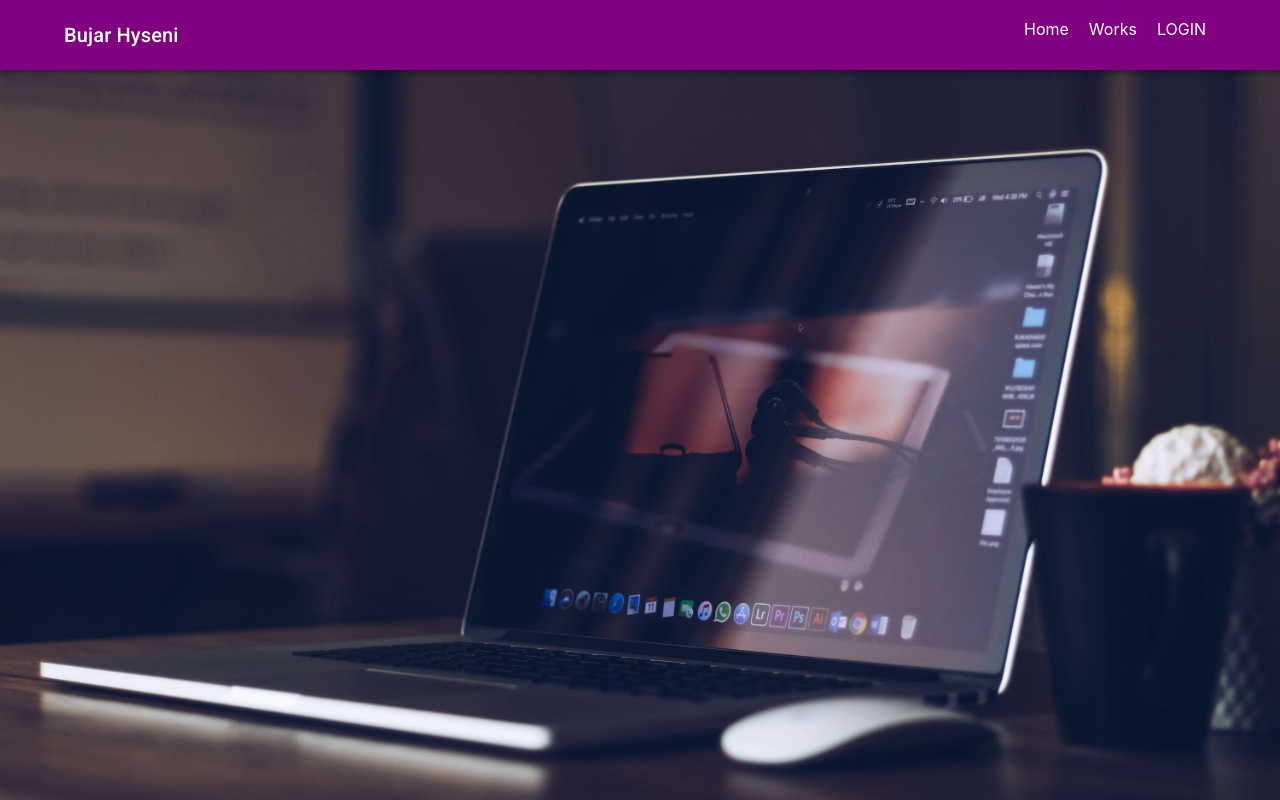
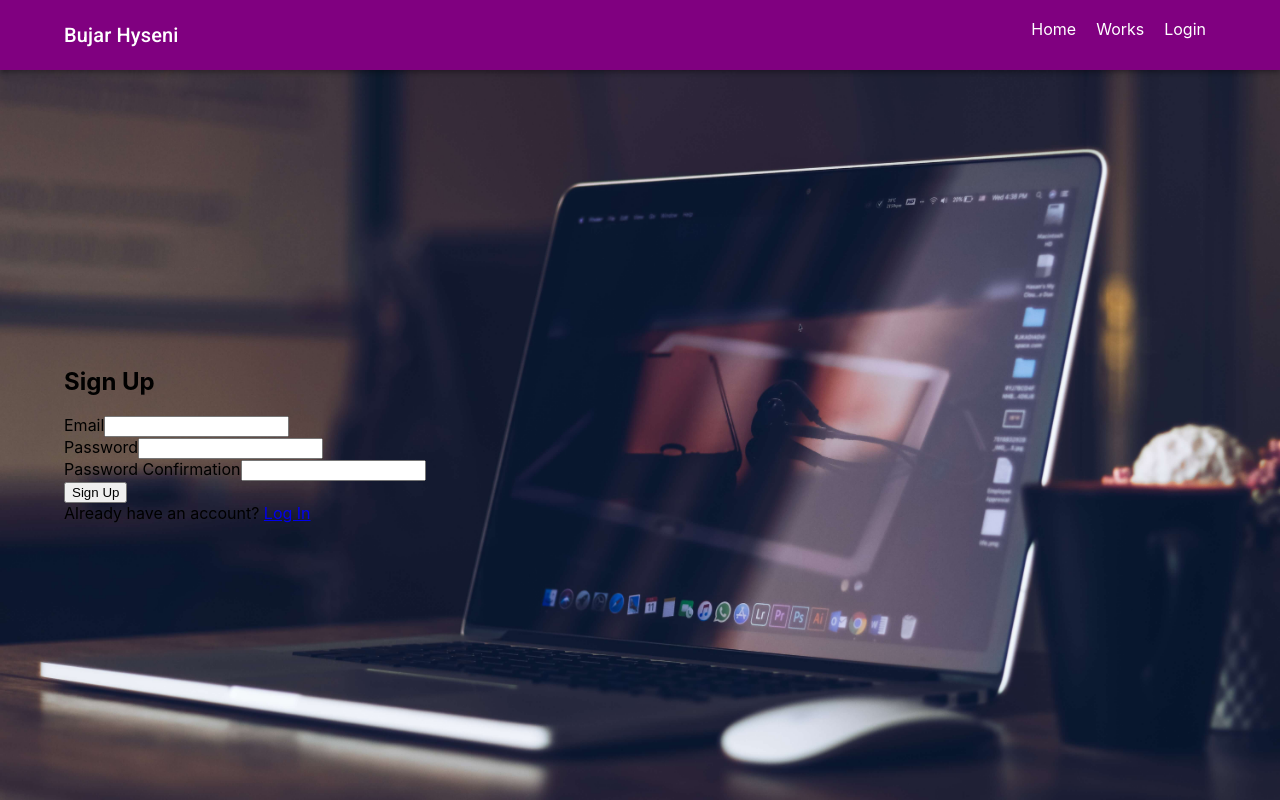
Before and after one commit to bujargit/my-portfolio, a React (Create React App) app: page /signup in a window 1280 px wide. Built offline with nearby package versions, Linux system fonts and the light colour scheme; no server answers.

Commit message:
Create authorize

```diff
--- a/package.json
+++ b/package.json
@@ -11,9 +11,10 @@
     "@testing-library/jest-dom": "^5.15.1",
     "@testing-library/react": "^11.2.7",
     "@testing-library/user-event": "^12.8.3",
+    "dotenv": "^10.0.0",
+    "firebase": "^7.24.0",
     "react": "^17.0.2",
     "react-dom": "^17.0.2",
-    "react-helmet": "^6.1.0",
     "react-router-dom": "^5.3.0",
     "react-scripts": "4.0.3",
     "react-spinners": "^0.11.0",
--- a/src/App.js
+++ b/src/App.js
@@ -1,10 +1,14 @@
 import { useState, useEffect } from "react";
 import { BrowserRouter as Router, Route, Switch } from "react-router-dom";
 import "./App.css";
+import { AuthProvider } from "./context/AuthContext";
+import Signup from "./pages/Signup";
+import PrivateRoute from "./pages/PrivateRoute";
 import Navbar from "./components/Navbar";
 import Home from "./pages/Home";
 import Blog from "./pages/Blog";
 import Login from "./pages/Login";
+import Dashboard from "./pages/Dashboard";
 import bgImg from "./assets/img/app-bg.jpg";
 import { createTheme, ThemeProvider } from "@mui/material/styles";
 import Container from "@mui/material/Container";
@@ -41,33 +45,33 @@ function App() {
   }, []);
   return (
     <ThemeProvider theme={theme}>
+      <Router>
+        <Navbar theme={theme} />
+        <div className="contentBg" style={{ backgroundImage: `url(${bgImg})` }}>
           {loading ? (
             <div className="loader__wrapper">
-          <BounceLoader className="loader__icon" size={30} color={"#800080"} loading={loading} />
+              <BounceLoader
+                className="loader__icon"
+                size={30}
+                color={"#800080"}
+                loading={loading}
+              />
             </div>
           ) : (
-        <Router>
-          <Navbar theme={theme} />
-          <div
-            className="contentBg"
-            style={{ backgroundImage: `url(${bgImg})` }}
-          >
             <Container>
               <Switch>
-                <Route exact path="/">
-                  <Home />
-                </Route>
-                <Route path="/blog">
-                  <Blog />
-                </Route>
-                <Route path="/login">
-                  <Login />
-                </Route>
+                <Route exact path="/" component={Home} />
+                <Route path="/blog" component={Blog} />
+                <AuthProvider>
+                  <PrivateRoute path="/dashboard" component={Dashboard} />
+                  <Route path="/login" component={Login} />
+                  <Route path="/signup" component={Signup} />
+                </AuthProvider>
               </Switch>
             </Container>
+          )}
         </div>
       </Router>
-      )}
     </ThemeProvider>
   );
 }
--- a/src/components/HeaderLinks.js
+++ b/src/components/HeaderLinks.js
@@ -1,6 +1,7 @@
 import React from "react";
 import { NavLink } from "react-router-dom";
 import classes from "./HeaderLinks.module.css";
+// import { useAuth } from "../context/AuthContext";
 
 export default function HeaderLinks() {
   return (
@@ -18,7 +19,7 @@ export default function HeaderLinks() {
         </li>
         <li>
           <NavLink to="/login" activeClassName={classes.active}>
-            LOGIN
+            Login
           </NavLink>
         </li>
       </ul>
--- /dev/null
+++ b/src/context/AuthContext.js
@@ -0,0 +1,62 @@
+import React, { useContext, useState, useEffect } from "react"
+import { auth } from "../firebase"
+
+const AuthContext = React.createContext()
+
+export function useAuth() {
+  return useContext(AuthContext)
+}
+
+export function AuthProvider({ children }) {
+  const [currentUser, setCurrentUser] = useState()
+  const [loading, setLoading] = useState(true)
+
+  function signup(email, password) {
+    return auth.createUserWithEmailAndPassword(email, password)
+  }
+
+  function login(email, password) {
+    return auth.signInWithEmailAndPassword(email, password)
+  }
+
+  function logout() {
+    return auth.signOut()
+  }
+
+  function resetPassword(email) {
+    return auth.sendPasswordResetEmail(email)
+  }
+
+  function updateEmail(email) {
+    return currentUser.updateEmail(email)
+  }
+
+  function updatePassword(password) {
+    return currentUser.updatePassword(password)
+  }
+
+  useEffect(() => {
+    const unsubscribe = auth.onAuthStateChanged(user => {
+      setCurrentUser(user)
+      setLoading(false)
+    })
+
+    return unsubscribe
+  }, [])
+
+  const value = {
+    currentUser,
+    login,
+    signup,
+    logout,
+    resetPassword,
+    updateEmail,
+    updatePassword
+  }
+
+  return (
+    <AuthContext.Provider value={value}>
+      {!loading && children}
+    </AuthContext.Provider>
+  )
+}
--- /dev/null
+++ b/src/firebase.js
@@ -0,0 +1,14 @@
+import firebase from "firebase/app";
+import "firebase/auth";
+
+const app = firebase.initializeApp({
+  apiKey: process.env.REACT_APP_FIREBASE_API_KEY,
+  authDomain: process.env.REACT_APP_FIREBASE_AUTH_DOMAIN,
+  projectId: process.env.REACT_APP_FIREBASE_PROJECT_ID,
+  storageBucket: process.env.REACT_APP_FIREBASE_STORAGE_BUCKET,
+  messagingSenderId: process.env.REACT_APP_FIREBASE_MESSAGING_SENDER_ID,
+  appId: process.env.REACT_APP_FIREBASE_APP_ID,
+});
+
+export const auth = app.auth();
+export default app;
--- /dev/null
+++ b/src/pages/Dashboard.js
@@ -0,0 +1,41 @@
+import React, { useState } from "react"
+// import { Card, Button, Alert } from "react-bootstrap"
+import { useAuth } from "../context/AuthContext"
+import { Link, useHistory } from "react-router-dom"
+
+export default function Dashboard() {
+  const [error, setError] = useState("")
+  const { currentUser, logout } = useAuth()
+  const history = useHistory()
+
+  async function handleLogout() {
+    setError("")
+
+    try {
+      await logout()
+      history.push("/login")
+    } catch {
+      setError("Failed to log out")
+    }
+  }
+
+  return (
+    <>
+      <div>
+        <div>
+          <h2 className="text-center mb-4">Welcome to your Profile {currentUser.email}</h2>
+          {error && <div variant="danger">{error}</div>}
+          <strong>Email:</strong> {currentUser.email}
+          <Link to="/update-profile" className="btn btn-primary w-100 mt-3">
+            Update Profile
+          </Link>
+        </div>
+      </div>
+      <div className="w-100 text-center mt-2">
+        <button variant="link" onClick={handleLogout}>
+          Log Out
+        </button>
+      </div>
+    </>
+  )
+}
--- a/src/pages/Login.js
+++ b/src/pages/Login.js
@@ -1,88 +1,96 @@
-import React, { useState } from "react";
-import Typography from "@mui/material/Typography";
-import Container from "@mui/material/Container";
-import Button from "@mui/material/Button";
-import AcUnitOutlinedIcon from "@mui/icons-material/AcUnitOutlined";
-import SendRoundedIcon from "@mui/icons-material/SendRounded";
-import KeyboardArrowRightIcon from "@mui/icons-material/KeyboardArrowRight";
-import { makeStyles } from "@mui/styles";
-import TextField from "@mui/material/TextField";
-import Grid from "@mui/material/Grid";
-import Paper from "@mui/material/Paper";
+// import React, { useState } from "react";
+// import Container from "@mui/material/Container";
+// import Grid from "@mui/material/Grid";
+// import { makeStyles } from "@mui/styles";
+// import Typography from "@mui/material/Typography";
+// import Button from "@mui/material/Button";
+// import AcUnitOutlinedIcon from "@mui/icons-material/AcUnitOutlined";
+// import SendRoundedIcon from "@mui/icons-material/SendRounded";
+// import KeyboardArrowRightIcon from "@mui/icons-material/KeyboardArrowRight";
+// import TextField from "@mui/material/TextField";
+// import Paper from "@mui/material/Paper";
 
 
-const useStyles = makeStyles({
-  field: {
-    marginTop: 20,
-    marginBottom: 20,
-    display: "block",
-  },
-});
+// const useStyles = makeStyles({
+//   field: {
+//     marginTop: 20,
+//     marginBottom: 20,
+//     display: "block",
+//   },
+// });
+
+// export default function Login() {
+//   // const classes = useStyles();
+//   // const [title, setTitle] = useState('');
+//   // const [details, setDetails] = useState('');
+
+
+//   return (
+//     <Container>
+//       <Grid container>
+//         <Grid item xs={12} sm={6} md={3} spacing={3}>
+//           Login Here
+//         </Grid>
+//       </Grid>
+//     </Container>
+//   );
+// }
+
+import React, { useRef, useState } from "react"
+// import { Form, Button, Card, Alert } from "react-bootstrap"
+import { useAuth } from "../context/AuthContext";
+import { Link, useHistory } from "react-router-dom";
 
 export default function Login() {
-  const classes = useStyles();
-  const [title, setTitle] = useState('');
-  const [details, setDetails] = useState('');
+  const emailRef = useRef()
+  const passwordRef = useRef()
+  const { login } = useAuth()
+  const [error, setError] = useState("")
+  const [loading, setLoading] = useState(false)
+  const history = useHistory()
 
-  const handleSubmit = (e) => {
-    e.preventDefault();
+  async function handleSubmit(e) {
+    e.preventDefault()
 
-    if (title && details) {
-      console.log(title, details);
+    try {
+      setError("")
+      setLoading(true)
+      await login(emailRef.current.value, passwordRef.current.value)
+      history.push("/dashboard")
+    } catch {
+      setError("Failed to log in")
     }
-  };
+
+    setLoading(false)
+  }
+
   return (
-    <Container>
-      <Grid container>
-        <Grid item xs={12} sm={6} md={3} spacing={3}>
-          <Paper>1</Paper>
-        </Grid>
-        <Grid item xs={12} sm={6} md={3}>
-          <Paper>2</Paper>
-        </Grid>
-        <Grid item xs={12} sm={6} md={3}>
-          <Paper>3</Paper>
-        </Grid>
-        <Grid item xs={12} sm={6} md={3}>
-          <Paper>4</Paper>
-        </Grid>
-      </Grid>
-      <Typography variant="h6" component="h2" color="primary">
-        Create a New Note
-      </Typography>
-      <AcUnitOutlinedIcon color="primary" />
-      <form noValidate autoComplete="off" onSubmit={handleSubmit}>
-        <TextField
-          onClick={(e) => setTitle(e.target.value)}
-          className={classes.field}
-          label="Note Title"
-          variant="outlined"
-          color="primary"
-          fullWidth
-          required
-        />
-        <TextField
-          onClick={(e) => setDetails(e.target.value)}
-          className={classes.field}
-          label="Details"
-          variant="outlined"
-          color="primary"
-          multiline
-          rows="4"
-          fullWidth
-          required
-        />
-        <Button
-          className={classes.btn}
-          type="submit"
-          color="secondary"
-          variant="contained"
-          startIcon={<SendRoundedIcon />}
-          endIcon={<KeyboardArrowRightIcon />}
-        >
-          Submit
-        </Button>
-      </form>
-    </Container>
-  );
+    <>
+      <div>
+        <div>
+          <h2 className="text-center mb-4">Log In</h2>
+          {error && <div variant="danger">{error}</div>}
+          <form onSubmit={handleSubmit}>
+            <div id="email">
+              <label>Email</label>
+              <input type="email" ref={emailRef} required />
+            </div>
+            <div id="password">
+              <label>Password</label>
+              <input type="password" ref={passwordRef} required />
+            </div>
+            <button disabled={loading} className="w-100" type="submit">
+              Log In
+            </button>
+          </form>
+          {/* <div className="w-100 text-center mt-3">
+            <Link to="/forgot-password">Forgot Password?</Link>
+          </div> */}
+        </div>
+      </div>
+      <div className="w-100 text-center mt-2">
+        Need an account? <Link to="/signup">Sign Up</Link>
+      </div>
+    </>
+  )
 }
--- /dev/null
+++ b/src/pages/PrivateRoute.js
@@ -0,0 +1,16 @@
+import React from "react"
+import { Route, Redirect } from "react-router-dom"
+import { useAuth } from "../context/AuthContext";
+
+export default function PrivateRoute({ component: Component, ...rest }) {
+  const { currentUser } = useAuth()
+
+  return (
+    <Route
+      {...rest}
+      render={props => {
+        return currentUser ? <Component {...props} /> : <Redirect to="/login" />
+      }}
+    ></Route>
+  )
+}
--- /dev/null
+++ b/src/pages/Signup.js
@@ -0,0 +1,65 @@
+import React, { useRef, useState } from "react"
+// import { Form, Button, Card, Alert } from "react-bootstrap"
+import { useAuth } from "../context/AuthContext";
+import { Link, useHistory } from "react-router-dom"
+
+export default function Signup() {
+  const emailRef = useRef()
+  const passwordRef = useRef()
+  const passwordConfirmRef = useRef()
+  const { signup } = useAuth()
+  const [error, setError] = useState("")
+  const [loading, setLoading] = useState(false)
+  const history = useHistory()
+
+  async function handleSubmit(e) {
+    e.preventDefault()
+
+    if (passwordRef.current.value !== passwordConfirmRef.current.value) {
+      return setError("Passwords do not match")
+    }
+
+    try {
+      setError("")
+      setLoading(true)
+      await signup(emailRef.current.value, passwordRef.current.value)
+      history.push("/")
+    } catch {
+      setError("Failed to create an account")
+    }
+
+    setLoading(false)
+  }
+
+  return (
+    <>
+      <div>
+        <div>
+          <h2 className="text-center mb-4">Sign Up</h2>
+          {error && <div variant="danger">{error}</div>}
+          <form onSubmit={handleSubmit}>
+            <div id="email">
+              <label>Email</label>
+              <input type="email" ref={emailRef} required />
+            </div>
+            <div id="password">
+              <label>Password</label>
+              <input type="password" ref={passwordRef} required />
+            </div>
+            <div id="password-confirm">
+              <label>Password Confirmation</label>
+              <input type="password" ref={passwordConfirmRef} required />
+            </div>
+            <button disabled={loading} className="w-100" type="submit">
+              Sign Up
+            </button>
+          </form>
+
+        </div>
+      </div>
+      <div className="w-100 text-center mt-2">
+        Already have an account? <Link to="/login">Log In</Link>
+      </div>
+    </>
+  )
+}
```
Also changed, not shown: 1 other file (tests, documents, lock files or other folders). Lines whose indentation alone changed are shown as unchanged.
